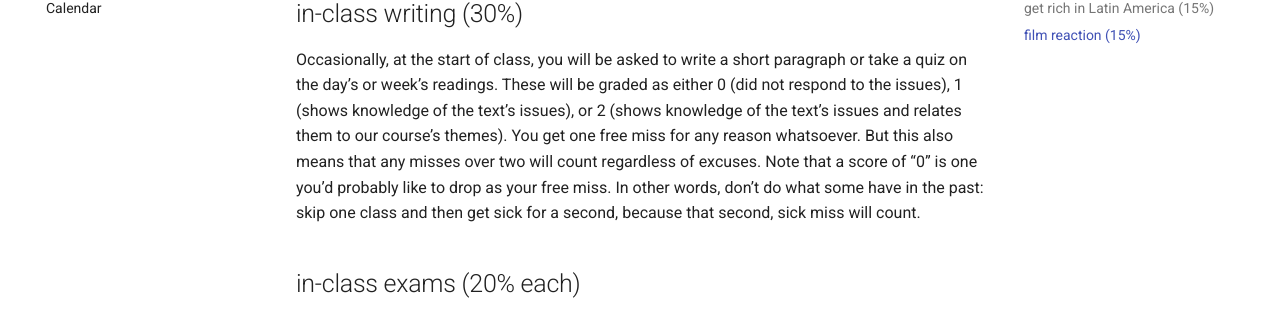
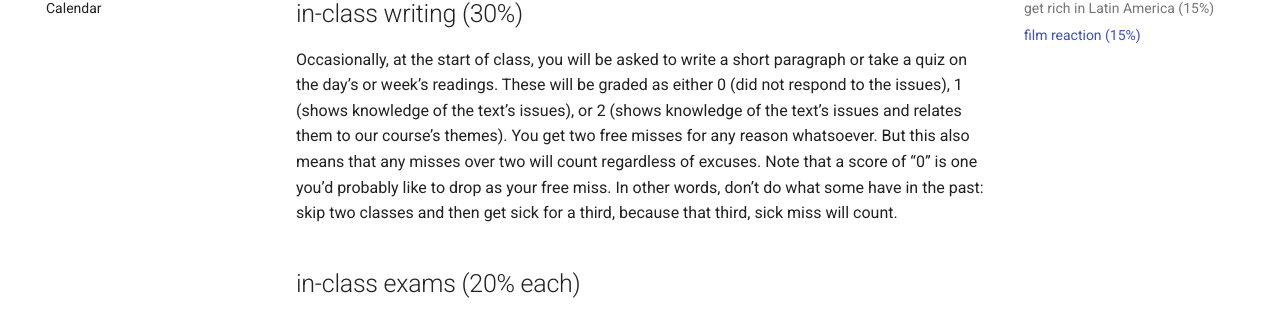
Before and after one commit to chadblack/2023MLA, an MkDocs documentation site: the page built from docs/assignments.md, in a window 1280 px wide and 1076 px high. Shown: the part 232-550 px from the top of the window. Built offline with MkDocs 1.6.1 and Material for MkDocs 9.7.7, drawn with Linux system fonts in a browser that asks for light colours.

Commit message:
weeklies

```diff
--- a/docs/assignments.md
+++ b/docs/assignments.md
@@ -4,7 +4,7 @@ tite: Assignments
 
 ## in-class writing (30%)
 
-Occasionally, at the start of class, you will be asked to write a short paragraph or take a quiz on the day’s or week’s readings. These will be graded as either 0 (did not respond to the issues), 1 (shows knowledge of the text’s issues), or 2 (shows knowledge of the text’s issues and relates them to our course’s themes). You get one free miss for any reason whatsoever. But this also means that any misses over two will count regardless of excuses. Note that a score of “0” is one you’d probably like to drop as your free miss. In other words, don’t do what some have in the past: skip one class and then get sick for a second, because that second, sick miss will count.
+Occasionally, at the start of class, you will be asked to write a short paragraph or take a quiz on the day’s or week’s readings. These will be graded as either 0 (did not respond to the issues), 1 (shows knowledge of the text’s issues), or 2 (shows knowledge of the text’s issues and relates them to our course’s themes). You get two free misses for any reason whatsoever. But this also means that any misses over two will count regardless of excuses. Note that a score of “0” is one you’d probably like to drop as your free miss. In other words, don’t do what some have in the past: skip two classes and then get sick for a third, because that third, sick miss will count.
 
 ## in-class exams (20% each)
 
```
